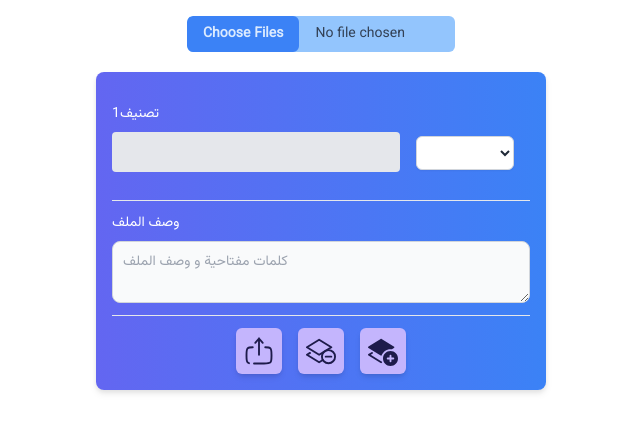
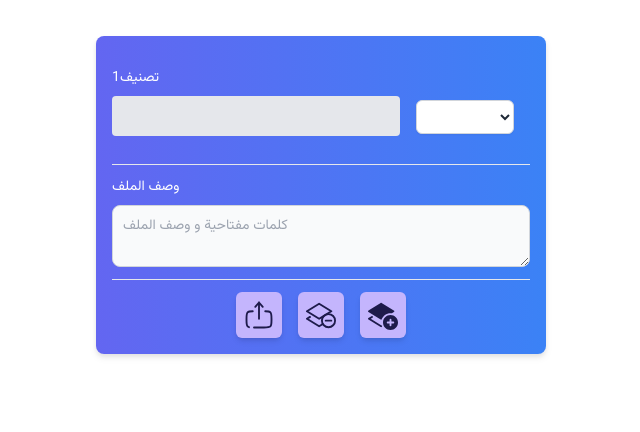
Before and after one commit to Hadiiik/ecl, a Next.js app: page /dashboard/files in a window 1280 px wide. Shown: the top 432 px of the page, without its empty margins (319-959 px from the left). Built offline with nearby package versions, Linux system fonts and the light colour scheme.

Commit message:
fixing file input typeos

```diff
--- a/app/dashboard/files/components/FileInput.tsx
+++ b/app/dashboard/files/components/FileInput.tsx
@@ -1,19 +1,15 @@
 import React from 'react'
 
-const FileInput = ({fileInputRef}) => {
+interface FileInputProps {
+  fileInputRef: React.RefObject<HTMLInputElement>; // تحديد نوع البيانات الخاص بـ fileInputRef
+}
+
+const FileInput = ({ fileInputRef }: FileInputProps) => {
   return (
     <div className=' flex  items-center justify-center pt-4 w-full py-2'>
-      <input
-        ref={fileInputRef}
-         type="file" multiple
-        className="flex justify-end   text-sm  text-slate-700 bg-blue-300 rounded-md
-        file:mr-4 file:py-2 file:px-4 file:rounded-md
-        file:border-0 file:text-sm file:font-semibold
-        file:bg-blue-500 file:text-blue-100
-        hover:file:bg-blue-600 cursor-pointer"
-        />
+      <input type='file' ref={fileInputRef} className='hidden' />
     </div>
-  )
+  );
 }
 
-export default FileInput
+export default FileInput;
```
